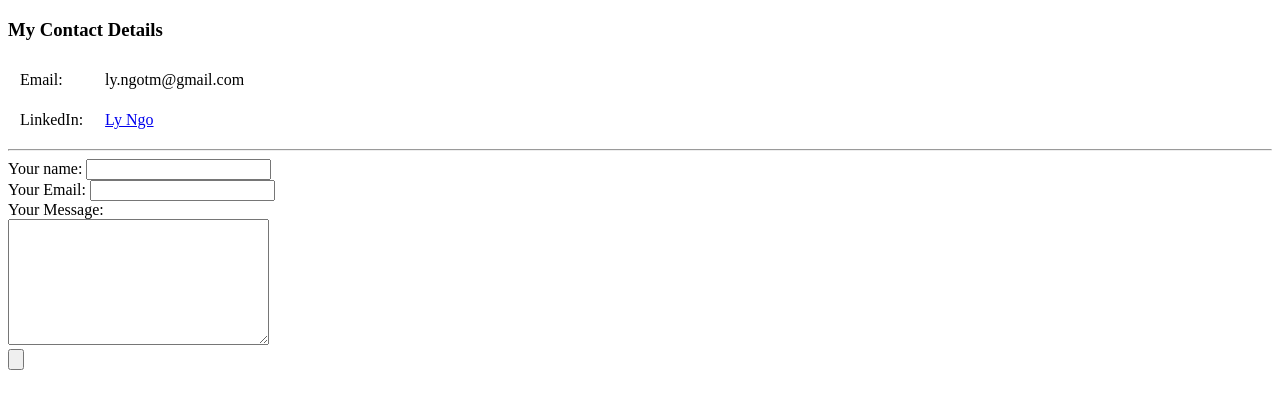
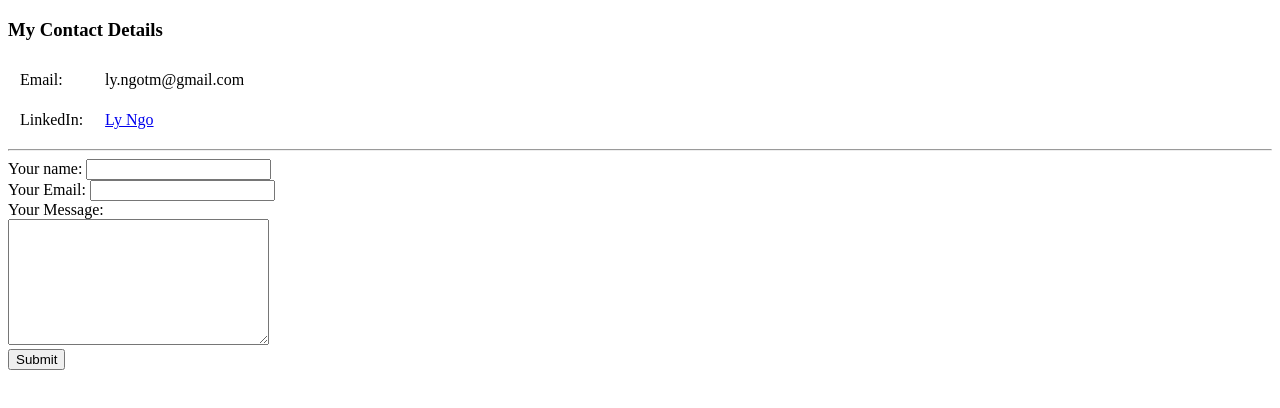
Before and after one commit to lyngotm/Resume, a plain HTML site: page contact.html in a window 1280 px wide. Drawn offline with Linux system fonts and the light colour scheme.

Commit message:
Add value to submit button

```diff
--- a/contact.html
+++ b/contact.html
@@ -28,7 +28,7 @@
     <br>
     <label>Your Message:</label><br>
     <textarea name="yourMessage" rows="8" cols="30"></textarea><br>
-    <input type="submit" name="" value="">
+    <input type="submit" name="" value="Submit">
   </form>
 </body>
 
```
